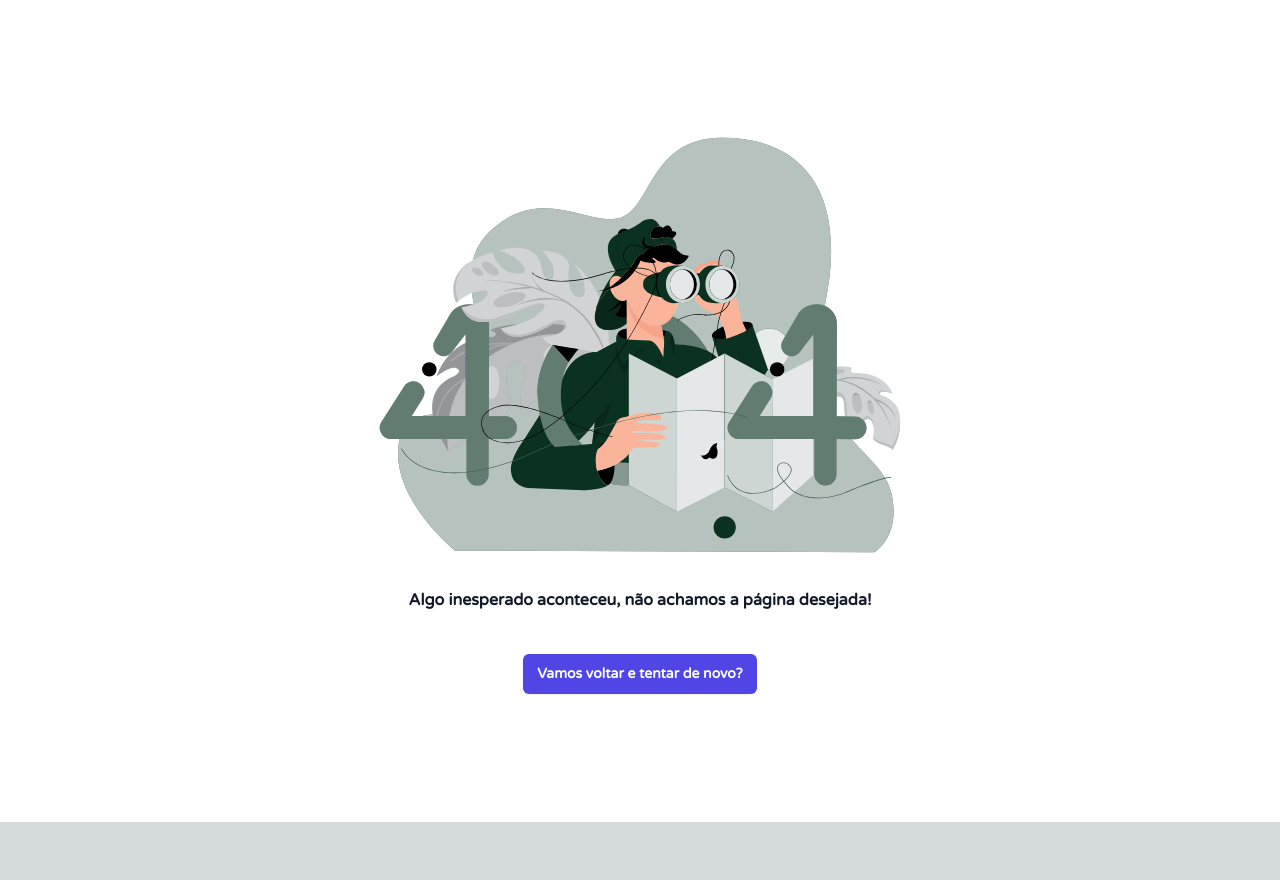
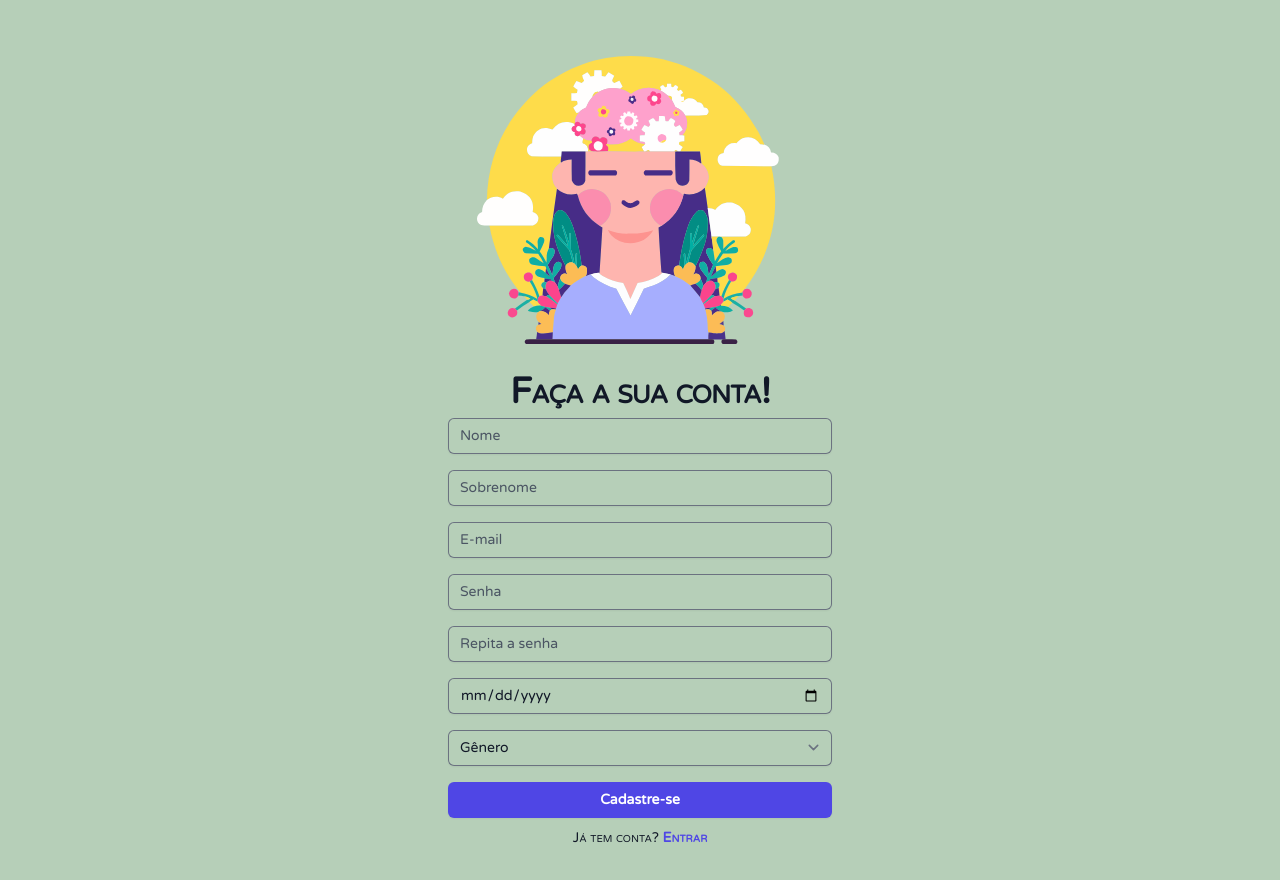
Before and after one commit to leoopl/Okay., a Next.js app: page /singup in a window 1280 px wide. Before the commit this address had no page. Shown: the top 880 px of the page. Before the commit the page ends 822 px from the top, so only its background shows below. Built offline with nearby package versions, Linux system fonts and the light colour scheme.

Commit message:
singup page

```diff
--- a/app/login/page.tsx
+++ b/app/singin/page.tsx
@@ -1,4 +1,5 @@
 import Image from "next/image";
+import Link from "next/link";
 
 
 export default function Longin() {
@@ -61,9 +62,9 @@ export default function Longin() {
 
             <p className="mt-2 text-center text-sm text-gray-900 small-caps">
               Ainda não tem conta?{' '}
-              <a href="#" className="font-semibold leading-6 text-indigo-600 hover:text-indigo-500">
+              <Link href="/singup" className="font-semibold leading-6 text-indigo-600 hover:text-indigo-500">
                 Cadastre-se aqui
-              </a>
+              </Link>
             </p>
           </div>
         </div>
--- /dev/null
+++ b/app/singup/page.tsx
@@ -0,0 +1,138 @@
+import Image from "next/image";
+import Link from "next/link";
+
+
+export default function Longin() {
+    return (
+      <>
+        <div className="flex min-h-full flex-1 flex-col justify-center px-6 py-12 bg-[rgb(182,207,184)] lg:px-8 bg">
+          <div className="sm:mx-auto sm:w-full sm:max-w-sm">
+            <Image alt="experience" width={510} height={450} src="/singup.svg" />
+            <h2 className="text-center text-4xl font-bold leading-9 tracking-tight text-gray-900 small-caps">
+              Faça a sua conta!
+            </h2>
+          </div>
+
+          <div className="sm:mx-auto sm:w-full sm:max-w-sm">
+            <form className="space-y-4" action="#" method="POST">
+              <div>
+                <div className="mt-2">
+                  <input
+                    type="text"
+                    name="first-name"
+                    id="first-name"
+                    autoComplete="given-name"
+                    required
+                    placeholder="Nome"
+                    className="block w-full rounded-md border-0 py-1.5 bg-transparent text-gray-900 shadow-sm ring-1 ring-inset ring-gray-500 placeholder:text-gray-600 focus:ring-2 focus:ring-inset focus:ring-indigo-600 sm:text-sm sm:leading-6"
+                  />
+                </div>
+              </div>
+
+              <div>
+                <div className="mt-2">
+                  <input
+                    type="text"
+                    name="last-name"
+                    id="last-name"
+                    autoComplete="family-name"
+                    required
+                    placeholder="Sobrenome"
+                    className="block w-full rounded-md border-0 py-1.5 bg-transparent text-gray-900 shadow-sm ring-1 ring-inset ring-gray-500 placeholder:text-gray-600 focus:ring-2 focus:ring-inset focus:ring-indigo-600 sm:text-sm sm:leading-6"
+                  />
+                </div>
+              </div>
+
+              <div>
+                <div className="mt-2">
+                  <input
+                    id="email"
+                    name="email"
+                    type="email"
+                    autoComplete="email"
+                    required
+                    placeholder="E-mail"
+                    className="block w-full rounded-md border-0 py-1.5 bg-transparent text-gray-900 shadow-sm ring-1 ring-inset ring-gray-500 placeholder:text-gray-600 focus:ring-2 focus:ring-inset focus:ring-indigo-600 sm:text-sm sm:leading-6"
+                  />
+                </div>
+              </div>
+
+              <div>
+                <div className="mt-2">
+                  <input
+                    id="password"
+                    name="password"
+                    type="password"
+                    autoComplete="current-password"
+                    required
+                    placeholder="Senha"
+                    className="block w-full rounded-md border-0 py-1.5 bg-transparent text-gray-900 shadow-sm ring-1 ring-inset ring-gray-500 placeholder:text-gray-600 focus:ring-2 focus:ring-inset focus:ring-indigo-600 sm:text-sm sm:leading-6"
+                  />
+                </div>
+              </div>
+
+              <div>
+                <div className="mt-2">
+                  <input
+                    id="password"
+                    name="password"
+                    type="password"
+                    autoComplete="current-password"
+                    required
+                    placeholder="Repita a senha"
+                    className="block w-full rounded-md border-0 py-1.5 bg-transparent text-gray-900 shadow-sm ring-1 ring-inset ring-gray-500 placeholder:text-gray-600 focus:ring-2 focus:ring-inset focus:ring-indigo-600 sm:text-sm sm:leading-6"
+                  />
+                </div>
+              </div>
+
+              <div>
+                <div className="mt-2">
+                  <input
+                    id="birthday"
+                    name="birthday"
+                    type="date"
+                    required
+                    placeholder="Data de Nascimento"
+                    className="block w-full rounded-md border-0 py-1.5 bg-transparent text-gray-900 shadow-sm ring-1 ring-inset ring-gray-500 placeholder:text-gray-600 focus:ring-2 focus:ring-inset focus:ring-indigo-600 sm:text-sm sm:leading-6"
+                  />
+                </div>
+              </div>
+
+              <div className="sm:col-span-3">
+                <div className="mt-2">
+                    <select
+                        id="gender"
+                        name="gender"
+                        required
+                        defaultValue={"Gênero"}
+                        className="block w-full rounded-md border-0 py-1.5 bg-transparent text-gray-900 shadow-sm ring-1 ring-inset ring-gray-500 placeholder:text-gray-600 focus:ring-2 focus:ring-inset focus:ring-indigo-600 sm:text-sm sm:leading-6"
+                    >
+                        <option disabled>Gênero</option>
+                        <option>Mulher</option>
+                        <option>Homem</option>
+                        <option>LGBTQIA+</option>
+                    </select>
+                </div>
+            </div>
+
+              <div>
+                <button
+                  type="submit"
+                  className="flex w-full justify-center rounded-md bg-indigo-600 px-3 py-1.5 text-sm font-semibold leading-6 text-white shadow-sm hover:bg-indigo-500 focus-visible:outline focus-visible:outline-2 focus-visible:outline-offset-2 focus-visible:outline-indigo-600"
+                >
+                  Cadastre-se
+                </button>
+              </div>
+            </form>
+
+            <p className="mt-2 text-center text-sm text-gray-900 small-caps">
+              Já tem conta?{' '}
+              <Link href="/singin" className="font-semibold leading-6 text-indigo-600 hover:text-indigo-500">
+                Entrar
+              </Link>
+            </p>
+          </div>
+        </div>
+      </>
+    )
+  }
```
Also changed, not shown: public/singup.svg (added).
